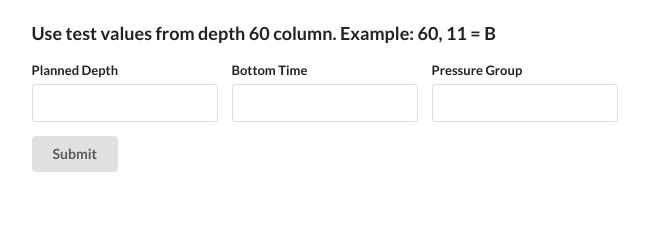
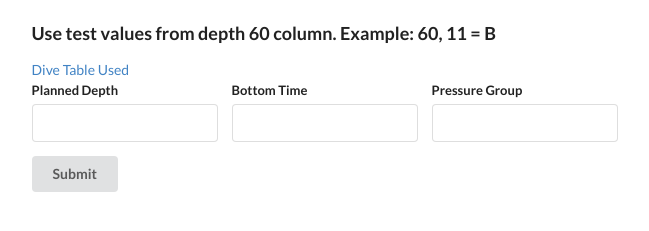
Before and after one commit to miraabela/team-backyards, a plain HTML site: page divetable/index.html in a window 1280 px wide. Shown: the part 111-342 px from the top of the page, without its empty margins (45-694 px from the left). Drawn offline with nearby package versions, Linux system fonts and the light colour scheme.

Commit message:
Update index.html

```diff
--- a/divetable/index.html
+++ b/divetable/index.html
@@ -16,6 +16,8 @@
 		<div class="ui divider"></div>
 		<h1 class="ui header">Calculate Pressure Group</h1>
 		<h3 class="ui header">Use test values from depth 60 column. Example: 60, 11 = B</h3>
+		<a href="https://cdn.instructables.com/F3E/ERWV/077EP281UWG/F3EERWV077EP281UWG.LARGE.jpg?auto=webp&frame=1&fit=bounds">Dive Table Used</a>
+
 		<div class="ui form">
   			<div class="fields">
     			<div class="field">
```
